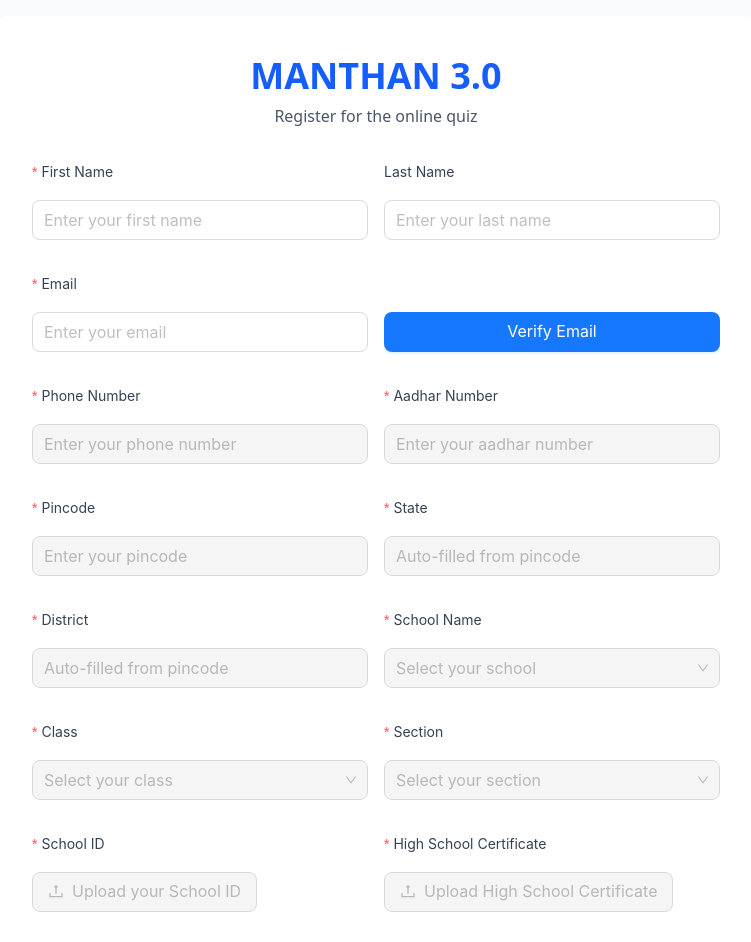
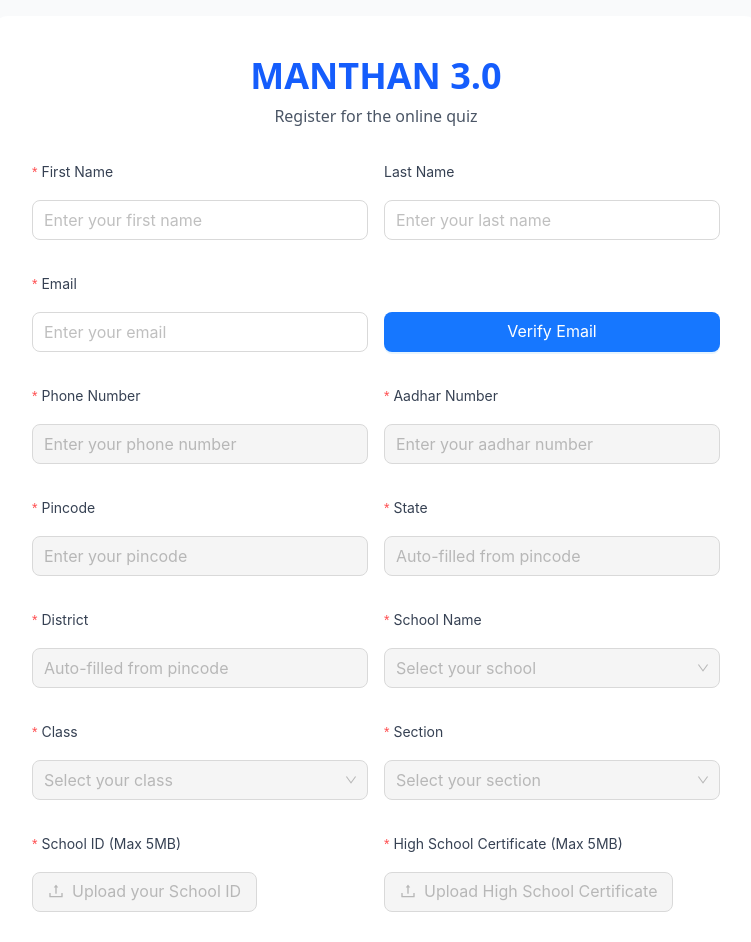
Before and after one commit to shashank-singh-singhania/manthan-website, a Next.js app: page /registration/online in a window 1280 px wide. Shown: the top 942 px of the page, without its empty margins (264-1015 px from the left). Built offline with nearby package versions, Linux system fonts and the light colour scheme.

Commit message:
fix : file upload check

```diff
--- a/src/app/registration/online/page.jsx
+++ b/src/app/registration/online/page.jsx
@@ -160,6 +160,7 @@ export default function OnlineRegister() {
         await fetchSchools(response.data.state, response.data.district);
       } else {
         form.setFieldValue("pincode", "");
+        toast.error(response.data.msg);
       }
     } catch (error) {
       toast.error("Error verifying pincode");
--- a/src/components/Forms/OnlineRegForm.jsx
+++ b/src/components/Forms/OnlineRegForm.jsx
@@ -1,6 +1,7 @@
 "use client";
 import { Form, Input, Select, Upload, Button, Modal } from "antd";
 import { UploadOutlined } from "@ant-design/icons";
+import toast from "react-hot-toast";
 
 const { Option } = Select;
 
@@ -21,6 +22,15 @@ export default function OnlineRegisterForm({
   onFinish,
   onFinishFailed,
 }) {
+  const beforeUpload = (file) => {
+    const isLt5M = file.size / 1024 / 1024 < 5;
+    if (!isLt5M) {
+      toast.error("File size must be less than 5MB!");
+      return Upload.LIST_IGNORE;
+    }
+    return false;
+  };
+
   return (
     <>
       <div className="min-h-screen flex items-center justify-center bg-gray-50 py-4">
@@ -255,7 +265,9 @@ export default function OnlineRegisterForm({
                 </Form.Item>
 
                 <Form.Item
-                  label={<span className="text-gray-700">School ID</span>}
+                  label={
+                    <span className="text-gray-700">School ID (Max 5MB)</span>
+                  }
                   name="schoolId"
                   valuePropName="fileList"
                   getValueFromEvent={(e) =>
@@ -266,7 +278,7 @@ export default function OnlineRegisterForm({
                   ]}
                 >
                   <Upload
-                    beforeUpload={() => false}
+                    beforeUpload={beforeUpload}
                     maxCount={1}
                     disabled={!emailVerified}
                   >
@@ -283,7 +295,7 @@ export default function OnlineRegisterForm({
                 <Form.Item
                   label={
                     <span className="text-gray-700">
-                      High School Certificate
+                      High School Certificate (Max 5MB)
                     </span>
                   }
                   name="highSchoolCertificate"
@@ -299,7 +311,7 @@ export default function OnlineRegisterForm({
                   ]}
                 >
                   <Upload
-                    beforeUpload={() => false}
+                    beforeUpload={beforeUpload}
                     maxCount={1}
                     disabled={!emailVerified}
                   >
```
